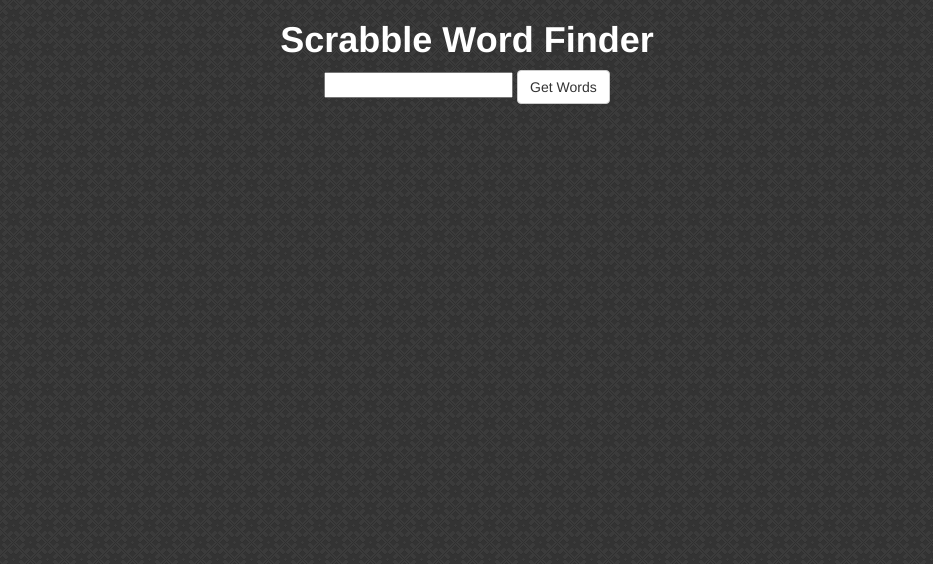
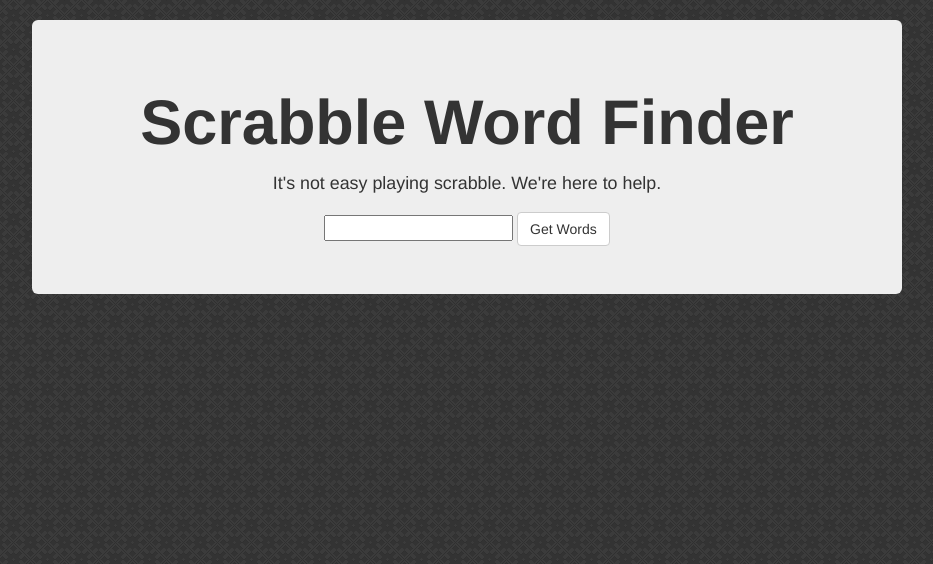
Before and after one commit to adrielklein/scrabble-word-finder, a Python web app: template app/templates/index.html in a window 1280 px wide. Shown: the part 35-599 px from the top of the page, without its empty margins (173-1106 px from the left). Run offline with Jinja, Linux system fonts and the light colour scheme; the template is opened without the code that fills it, so the values that code supplies are empty; some libraries are stand-ins or nearby versions.

Commit message:
make it beeter

```diff
--- a/app/static/custom.css
+++ b/app/static/custom.css
@@ -47,3 +47,7 @@ h1 {
 #word-panels{
     margin-top: 10px;
 }
+
+button:hover {
+  background: #CF4647;
+}
--- a/app/templates/index.html
+++ b/app/templates/index.html
@@ -15,15 +15,17 @@
 </head>
 <body>
     <header></header>
-
-
-<div class="container text-center">
+<div class="container" style="margin-top:20px;width:900px;">
+    <div class="text-center jumbotron" >
             <h1>Scrabble Word Finder</h1>
+            <p><small>It's not easy playing scrabble. We're here to help.</small></p>
+                    <input type="text" id="letters">
+        <button type="button" class="btn btn-default">Get Words</button>
+    </div>
     </div>
     <div class="container text-center">
 
-    <input type="text" id="letters">
-    <button type="button" class="btn btn-default">Get Words</button>
+
         <div id="word-panels"></div>
     </div>
     <footer class="footer text-center">
```
Lines whose indentation alone changed are shown as unchanged.
